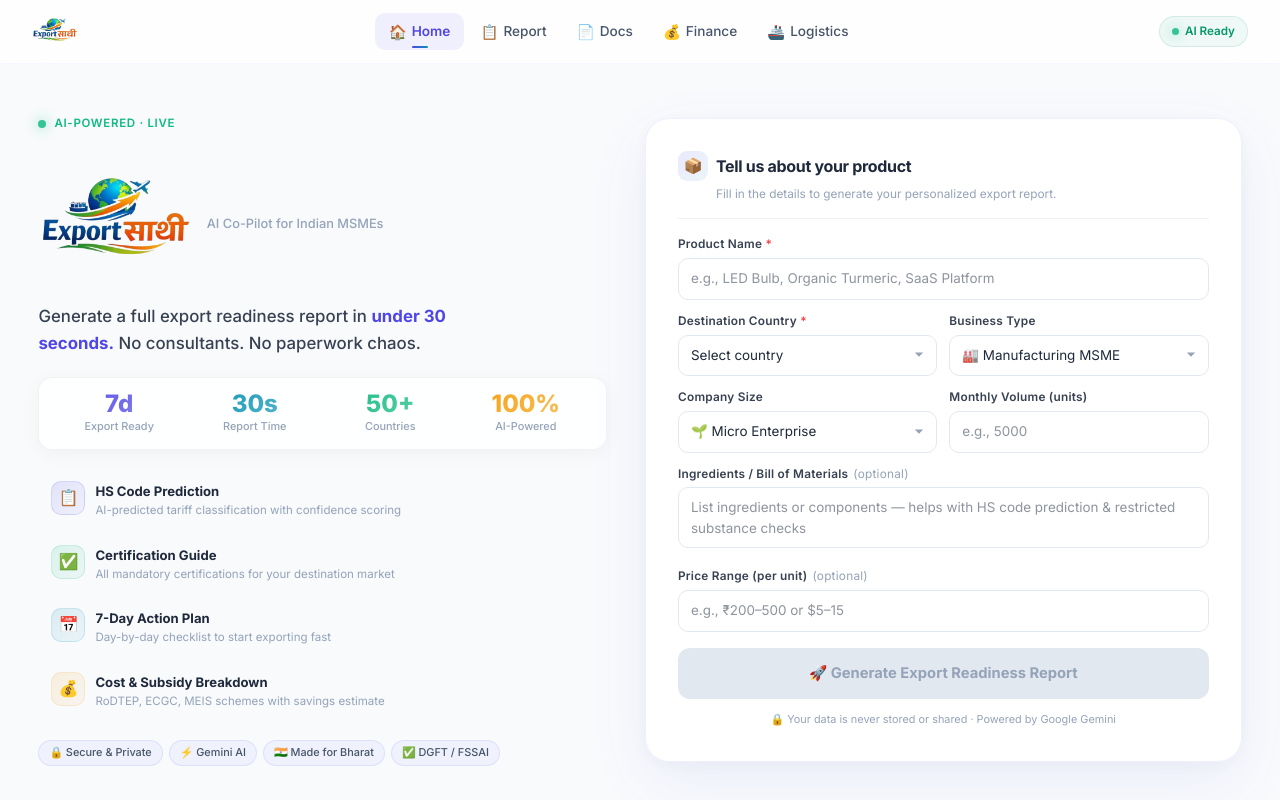
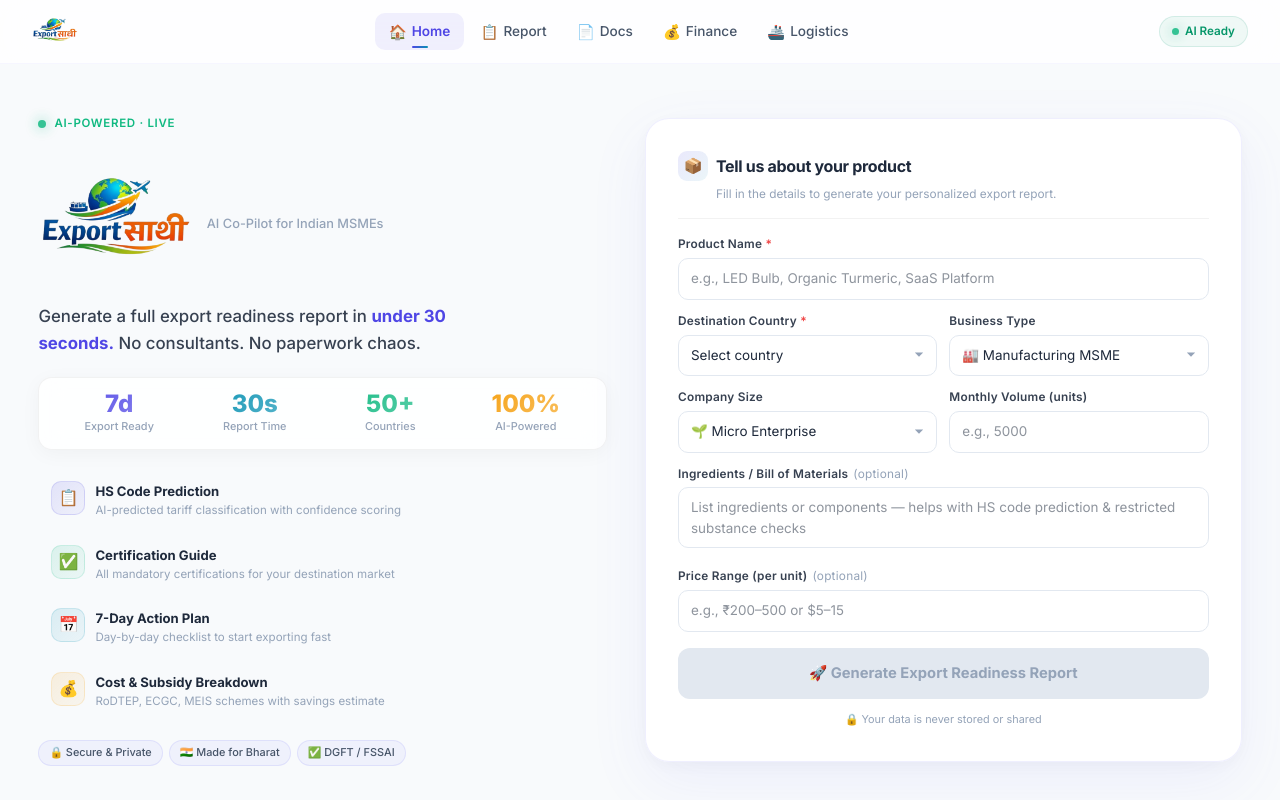
Before and after one commit to Jayesh-Gautam/ExportSaathi-AI-for-Bharat, a React (Vite) app in the folder frontend/: page / in a window 1280 px wide. Built offline with nearby package versions, Linux system fonts and the light colour scheme.

Commit message:
Remove incorrect Gemini AI branding from frontend

```diff
--- a/frontend/src/components/QueryForm.tsx
+++ b/frontend/src/components/QueryForm.tsx
@@ -227,7 +227,7 @@
 
                     {/* Trust strip */}
                     <div style={{ display: 'flex', gap: '6px', flexWrap: 'wrap' }}>
-                        {['🔒 Secure & Private', '⚡ Gemini AI', '🇮🇳 Made for Bharat', '✅ DGFT / FSSAI'].map(t => (
+                        {['🔒 Secure & Private', '🇮🇳 Made for Bharat', '✅ DGFT / FSSAI'].map(t => (
                             <span key={t} style={{
                                 display: 'inline-flex', alignItems: 'center', gap: '4px',
                                 padding: '3px 10px', borderRadius: '20px',
@@ -433,7 +433,7 @@
                         </button>
 
                         <p style={{ textAlign: 'center', fontSize: '0.68rem', color: '#94a3b8', margin: 0 }}>
-                            🔒 Your data is never stored or shared · Powered by Google Gemini
+                            🔒 Your data is never stored or shared
                         </p>
                     </form>
                 </div>
```
